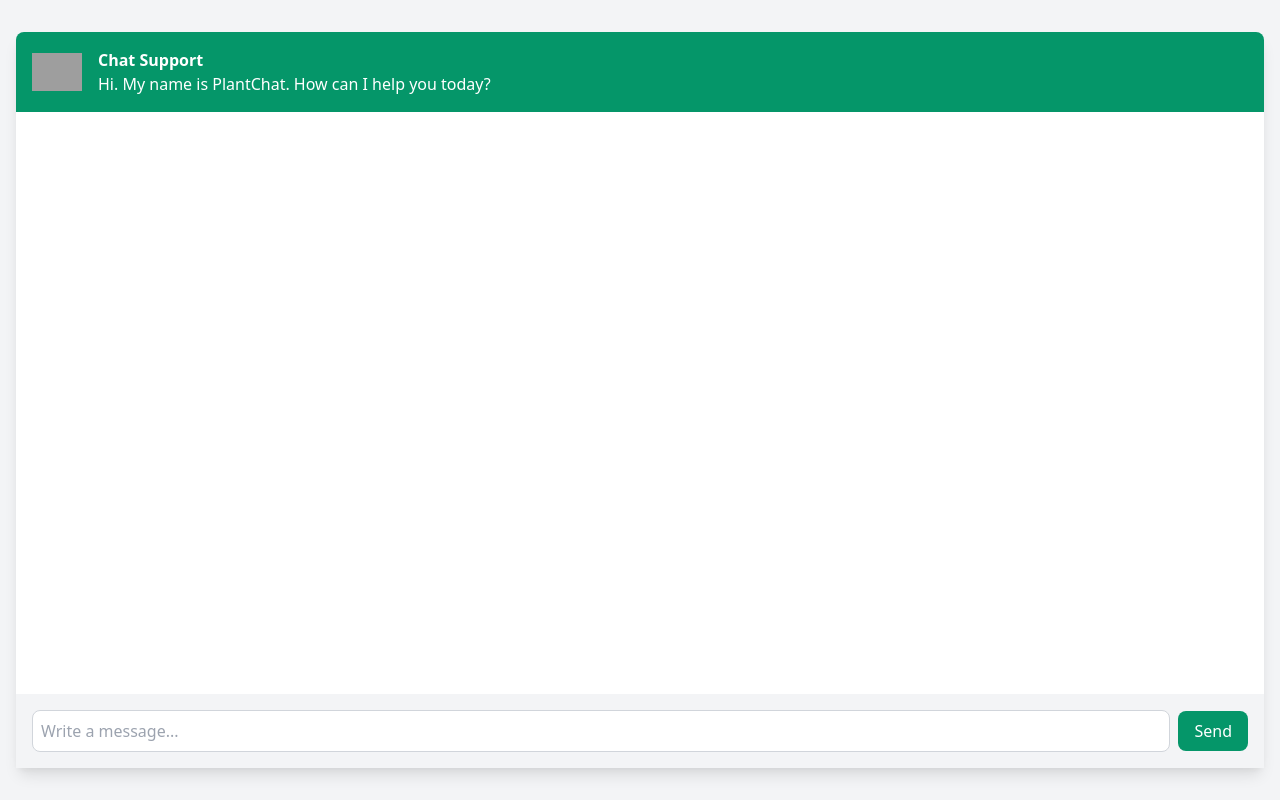
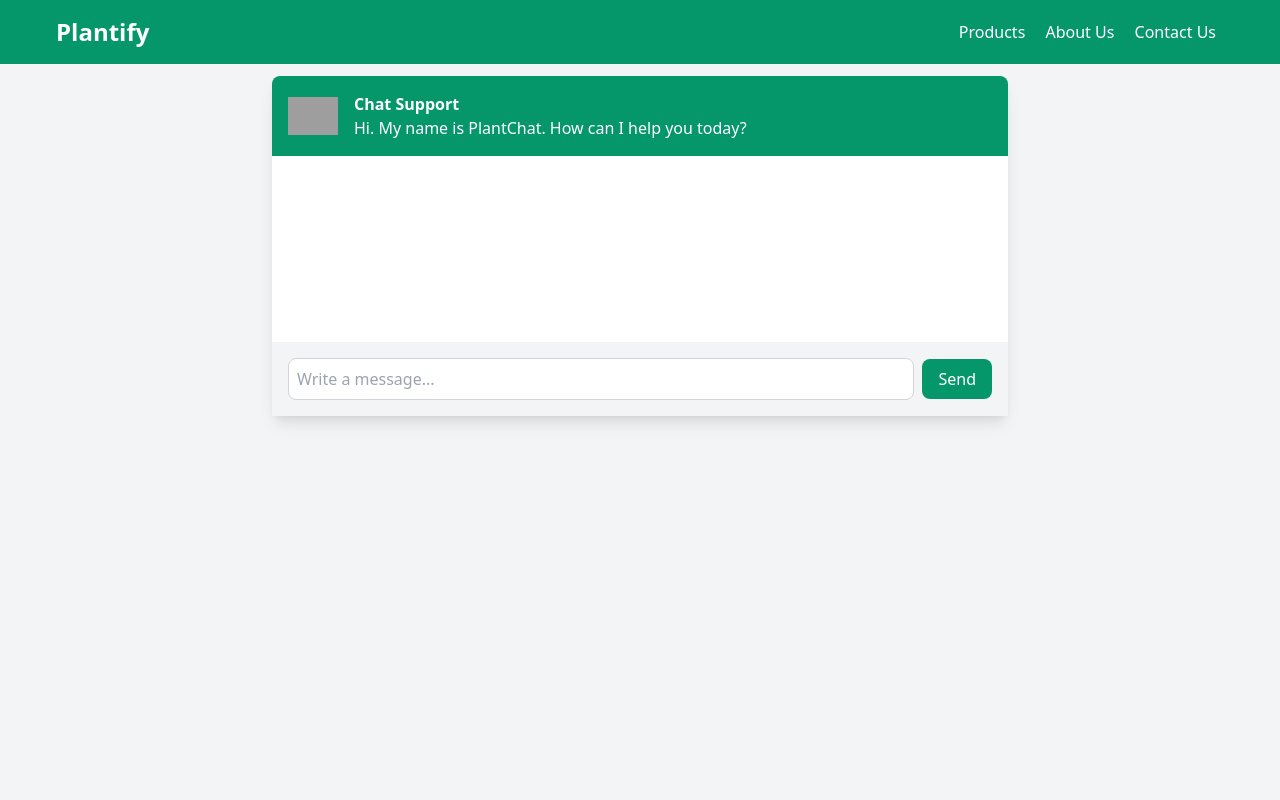
Before and after one commit to FariaLimpa/chatbot-deployment, a Flask app: page /chatbot in a window 1280 px wide. Run offline with Flask 3, Linux system fonts and the light colour scheme; grey boxes are pictures that could not be loaded.

Commit message:
Refactor chatbox.html for improved styling and responsiveness

```diff
--- a/templates/chatbot.html
+++ b/templates/chatbot.html
@@ -14,10 +14,21 @@
       }
     </style>
   </head>
-  <body class="bg-gray-100 flex h-screen">
-    <div class="container mx-auto flex-1 flex flex-col justify-between">
+  <body class="bg-gray-100">
+    <nav class="bg-green-600 p-4 text-white">
+      <div class="container md:px-10 mx-auto flex justify-between items-center">
+        <a href="#" class="text-2xl font-bold">Plantify</a>
+        <div>
+          <a href="/product" class="mx-2 hover:underline">Products</a>
+          <a href="#about" class="mx-2 hover:underline">About Us</a>
+          <a href="#contact" class="mx-2 hover:underline">Contact Us</a>
+        </div>
+      </div>
+    </nav>
+    <div class="flex h-96">
+      <div class="container mx-64 flex-1 flex flex-col justify-between">
         <div
-        class="chatbox hidden md:flex flex-col flex-1 rounded-lg shadow-lg mx-4 my-8"
+          class="chatbox hidden md:flex flex-col flex-1 rounded-lg shadow-lg mx-4 mb-8 mt-3"
         >
           <div
             class="chatbox__header bg-green-600 text-white p-4 rounded-t-lg flex items-center"
@@ -62,6 +73,7 @@
               alt="Chat"
             />
           </button>
+        </div>
       </div>
     </div>
 
```
Lines whose indentation alone changed are shown as unchanged.
